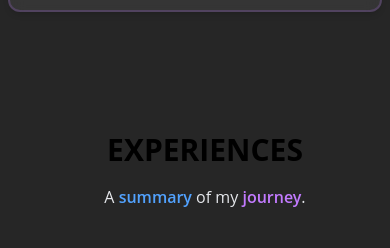
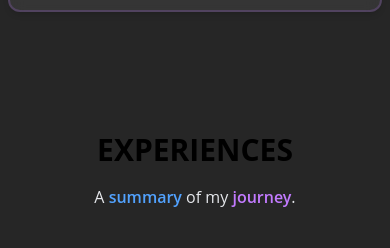
Before and after one commit to hamma-nyk/portofolio_v2, a React (Vite) app: page / in a window 390 px wide. Shown: the part 1654-1902 px from the top of the page. Built offline with nearby package versions, Linux system fonts and the light colour scheme.

Commit message:
Padding Fix

```diff
--- a/src/components/fragments/Experiences.jsx
+++ b/src/components/fragments/Experiences.jsx
@@ -73,10 +73,10 @@ const Experiences = (props) => {
         ref={goto}
         className="flex flex-col ml-5 sm:mx-10 justify-center py-20"
       >
-        <h1 className="text-3xl sm:text-4xl font-[700] mx-auto mt-10">
+        <h1 className="text-3xl sm:text-4xl font-[700] pr-5 text-center mt-10 mx-auto sm:pr-0">
           EXPERIENCES
         </h1>
-        <p className="w-11/12 sm:w-2/3 mx-auto mt-4 text-center leading-relaxed text-gray-200 mb-10">
+        <p className="w-11/12 sm:w-2/3 sm:pr-0 pr-5 mx-auto mt-4 text-center leading-relaxed text-gray-200 mb-10">
           A <span className="text-blue-400 font-semibold">summary</span> of my{" "}
           <span className="text-purple-400 font-semibold">journey</span>.
         </p>
```
